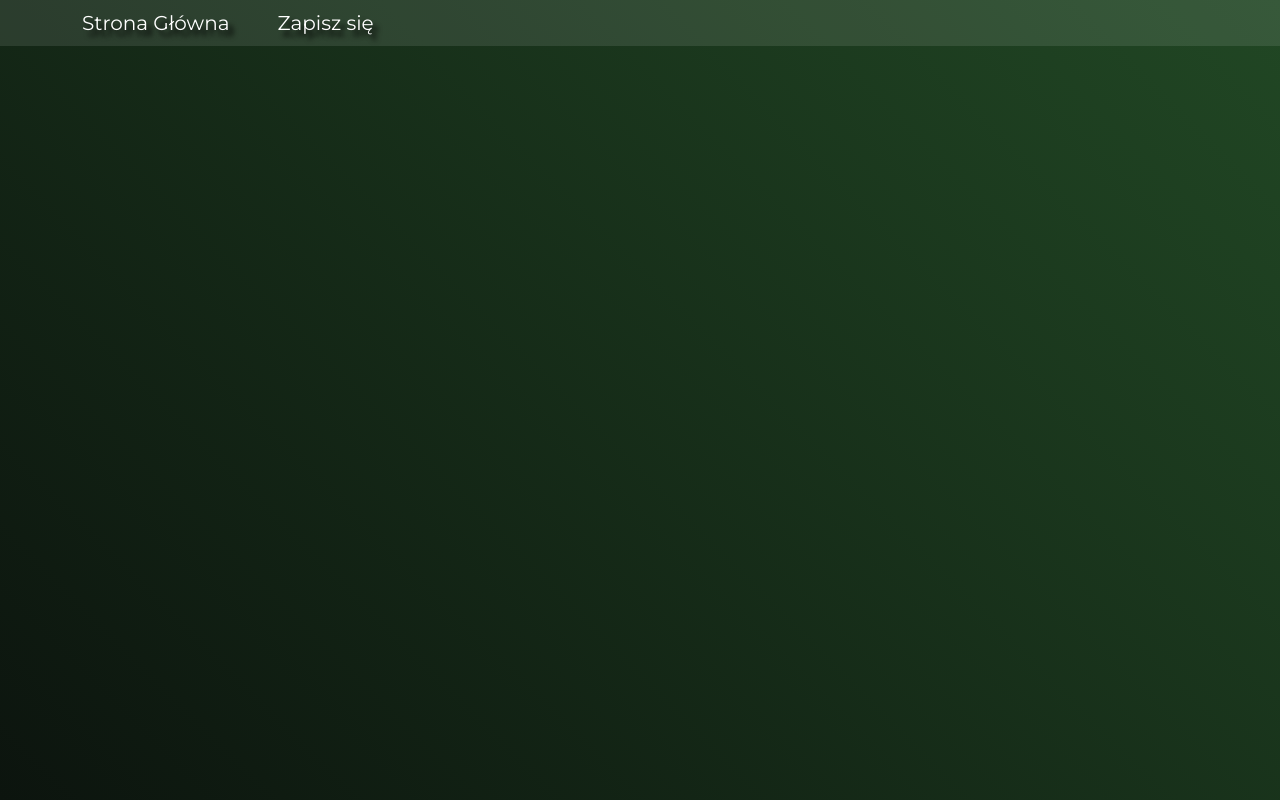
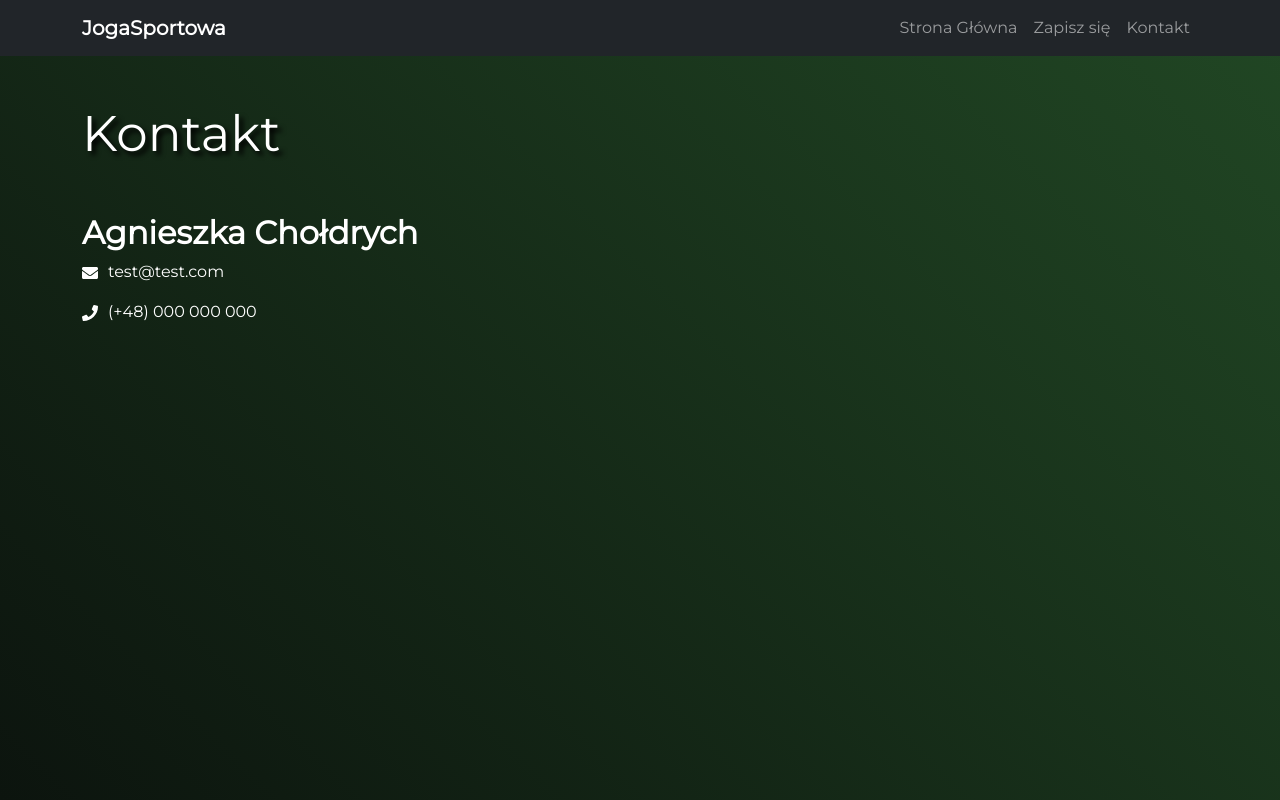
Before and after one commit to Filios41b/joga, a React (Create React App) app: page /kontakt in a window 1280 px wide. Built offline with nearby package versions, Linux system fonts and the light colour scheme.

Commit message:
BackToTop button, lepszy navbar, wstepny tekst, zakladka kontakt

```diff
--- a/package.json
+++ b/package.json
@@ -10,6 +10,7 @@
     "bootstrap": "^5.3.8",
     "react": "^19.2.4",
     "react-dom": "^19.2.4",
+    "react-icons": "^5.5.0",
     "react-router-dom": "^7.13.1",
     "react-scripts": "5.0.1",
     "sass": "^1.97.3",
--- a/src/App.js
+++ b/src/App.js
@@ -1,17 +1,25 @@
 import { BrowserRouter as Router, Routes, Route } from "react-router-dom";
+import 'bootstrap/dist/css/bootstrap.min.css';
+import 'bootstrap/dist/js/bootstrap.bundle.min';
 import Navbar from "./Components/Navbar";
 import Main from "./Components/Main";
 import Zarezerwuj from "./Components/Zarezerwuj";
+import BackToTop from "./Components/BackToTop";
+import Kontakt from "./Components/Kontakt";
 
 function App() {
   return (
+    <div className="page-container">
     <Router>
       <Navbar />
       <Routes>
         <Route path="/" element={<Main />} />
         <Route path="/zapisy" element={<Zarezerwuj />} />
+        <Route path="/kontakt" element={<Kontakt />} />
       </Routes>
+      <BackToTop />
     </Router>
+    </div>
   );
 }
 
--- /dev/null
+++ b/src/Components/BackToTop.js
@@ -0,0 +1,52 @@
+import React, { useEffect, useState } from "react";
+
+const BackToTop = () => {
+  const [visible, setVisible] = useState(false);
+
+  const toggleVisibility = () => {
+    if (window.scrollY > 10 ) {
+      setVisible(true);
+    } else {
+      setVisible(false);
+    }
+  };
+
+  const scrollToTop = () => {
+    window.scrollTo({
+      top: 0,
+      behavior: "smooth",
+    });
+  };
+
+  useEffect(() => {
+    window.addEventListener("scroll", toggleVisibility);
+    return () => window.removeEventListener("scroll", toggleVisibility);
+  }, []);
+
+  return (
+    visible && (
+      <button onClick={scrollToTop} style={styles.button}>
+        ↑
+      </button>
+    )
+  );
+};
+
+const styles = {
+  button: {
+    position: "fixed",
+    bottom: "30px",
+    right: "30px",
+    padding: "12px 16px",
+    fontSize: "18px",
+    borderRadius: "50%",
+    border: "none",
+    backgroundColor: "#333",
+    color: "#fff",
+    cursor: "pointer",
+    boxShadow: "0 4px 8px rgba(0,0,0,0.3)",
+    zIndex: 1000,
+  },
+};
+
+export default BackToTop;
--- /dev/null
+++ b/src/Components/Kontakt.js
@@ -0,0 +1,28 @@
+import React from 'react';
+import 'bootstrap/dist/css/bootstrap.min.css';
+import { FaEnvelope, FaPhone } from "react-icons/fa";
+
+function Kontakt() {
+    return (
+        <div className="container mt-5 text-white">
+            <h1>Kontakt</h1>
+            <div className='spacer50'></div>
+            <div>
+                <h2><b>Agnieszka Chołdrych</b></h2>
+            </div>
+            <div>
+                <a className='icon' href='mailto:test@test.com'>
+                    <FaEnvelope/>
+                </a>
+                <p>test@test.com</p>
+            </div>
+            <div>
+                <a className="icon" href='tel:000000000'>
+                    <FaPhone />
+                </a>
+                <p>(+48) 000 000 000</p>
+            </div>
+        </div>
+    );
+}
+export default Kontakt
--- a/src/Components/Main.js
+++ b/src/Components/Main.js
@@ -4,7 +4,8 @@ function Main() {
   return (
     <div className="container mt-5 text-white">
       <h1>JOGA SPORTOWA</h1>
-      <p>Treść strony głównej...</p>
+      <div className='spacer50'></div>
+      <p className='yoga'>Zajęcia łączące elementy treningu funkcjonalnego, pilatesu oraz łagodnej jogi, dzięki czemu są odpowiednie zarówno dla osób aktywnych, jak i wracających do ruchu po przerwie. To spokojny trening, który buduje siłę od środka, poprawia mobilność i wspiera regenerację.</p>
     </div>
   );
 }
--- a/src/Components/Navbar.js
+++ b/src/Components/Navbar.js
@@ -1,11 +1,50 @@
 import { Link } from "react-router-dom";
+import React from "react";
 
 function Navbar() {
   return (
-    <nav className="navbar-adjust navbar navbar-expand-lg">
-      <div className="container d-flex navbar-custom">
-        <Link className="nav-link text-white me-5" to="/">Strona Główna</Link>
-        <Link className="nav-link text-white me-5" to="/zapisy">Zapisz się</Link>
+    <nav className="navbar navbar-expand-lg navbar-dark bg-dark sticky-top">
+      <div className="container">
+
+        {/* Logo / Tytuł */}
+        <Link className="navbar-brand fw-bold" to="/">
+          JogaSportowa
+        </Link>
+
+        {/* Hamburger */}
+        <button
+          className="navbar-toggler"
+          type="button"
+          data-bs-toggle="collapse"
+          data-bs-target="#main-nav"
+          aria-controls="main-nav"
+          aria-expanded="false"
+          aria-label="Toggle navigation"
+        >
+          <span className="navbar-toggler-icon"></span>
+        </button>
+
+        {/* Linki */}
+        <div className="collapse navbar-collapse" id="main-nav">
+          <ul className="navbar-nav ms-auto text-center">
+            <li className="nav-item">
+              <Link className="nav-link" to="/">
+                Strona Główna
+              </Link>
+            </li>
+            <li className="nav-item">
+              <Link className="nav-link" to="/zapisy">
+                Zapisz się
+              </Link>
+            </li>
+            <li className="nav-item">
+              <Link className="nav-link" to="/kontakt">
+                Kontakt
+              </Link>
+            </li>
+          </ul>
+        </div>
+
       </div>
     </nav>
   );
--- a/src/Components/Zarezerwuj.js
+++ b/src/Components/Zarezerwuj.js
@@ -2,6 +2,7 @@ function Zarezerwuj() {
   return (
     <div className="container mt-5 text-white">
       <h1>Zapisz się</h1>
+      <div className="spacer50"></div>
       <iframe
         src="https://widget.zarezerwuj.pl/6609e190-2978-4240-9883-9757ad380163"
         style={{ border: "none", minHeight: "650px", width: "100%", height: "100%" }}
--- a/src/index.css
+++ b/src/index.css
@@ -24,22 +24,37 @@ body {
   background-attachment: fixed;
 }
 
-.h1-custom {
-  color: #b7bbb2 !important;
-}
-
-.img-custom{
-  width: 25%;
-  height: fit-content;
+h1 {
+  font-size: 50px !important;
+  text-shadow: 4px 4px 5px rgba(0, 0, 0, 1);
 }
 
 .navbar-custom {
   justify-content: start !important;
-  height: fit-content;
   font-size: 20px;
+  height: 3em;
 }
 
-.navbar-adjust{
+.navbar-adjust {
   background-color: rgba(255, 255, 255, 0.1) !important;
   text-shadow: 5px 6px 5px rgba(0, 0, 0, 1);
+  box-shadow: 0px 0px 33px -1px rgba(0, 0, 0, 0.5);
 }
+
+iframe {
+  box-shadow: 0px 0px 24px 8px rgba(0, 0, 0, 1);
+}
+
+.spacer50 {
+  margin: 50px;
+}
+
+.icon {
+  margin-right: 10px;
+  color: white;
+  float: left;
+}
+
+.yoga {
+  width: fit-content;
+}
```
Also changed, not shown: 1 other file (tests, documents, lock files or other folders).
